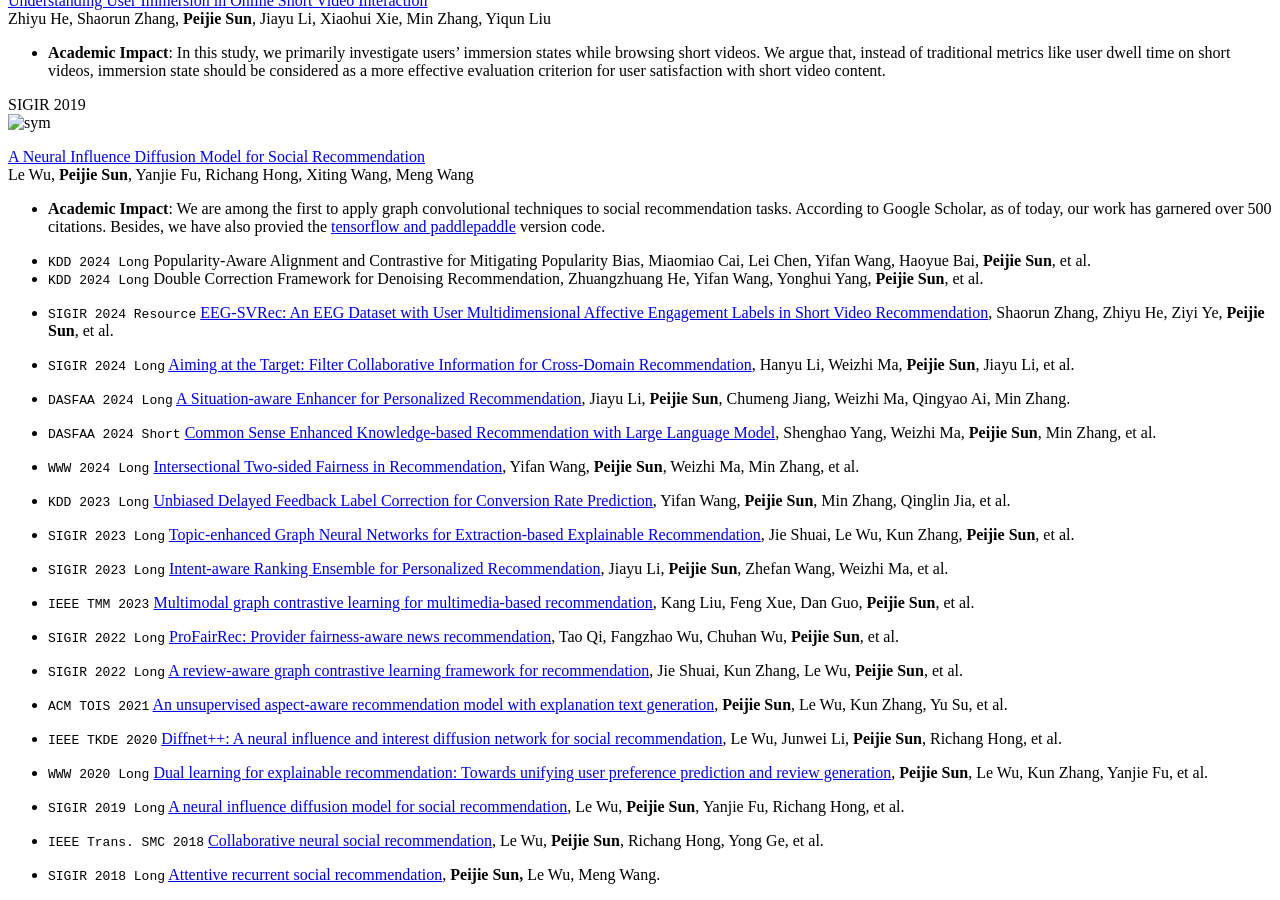
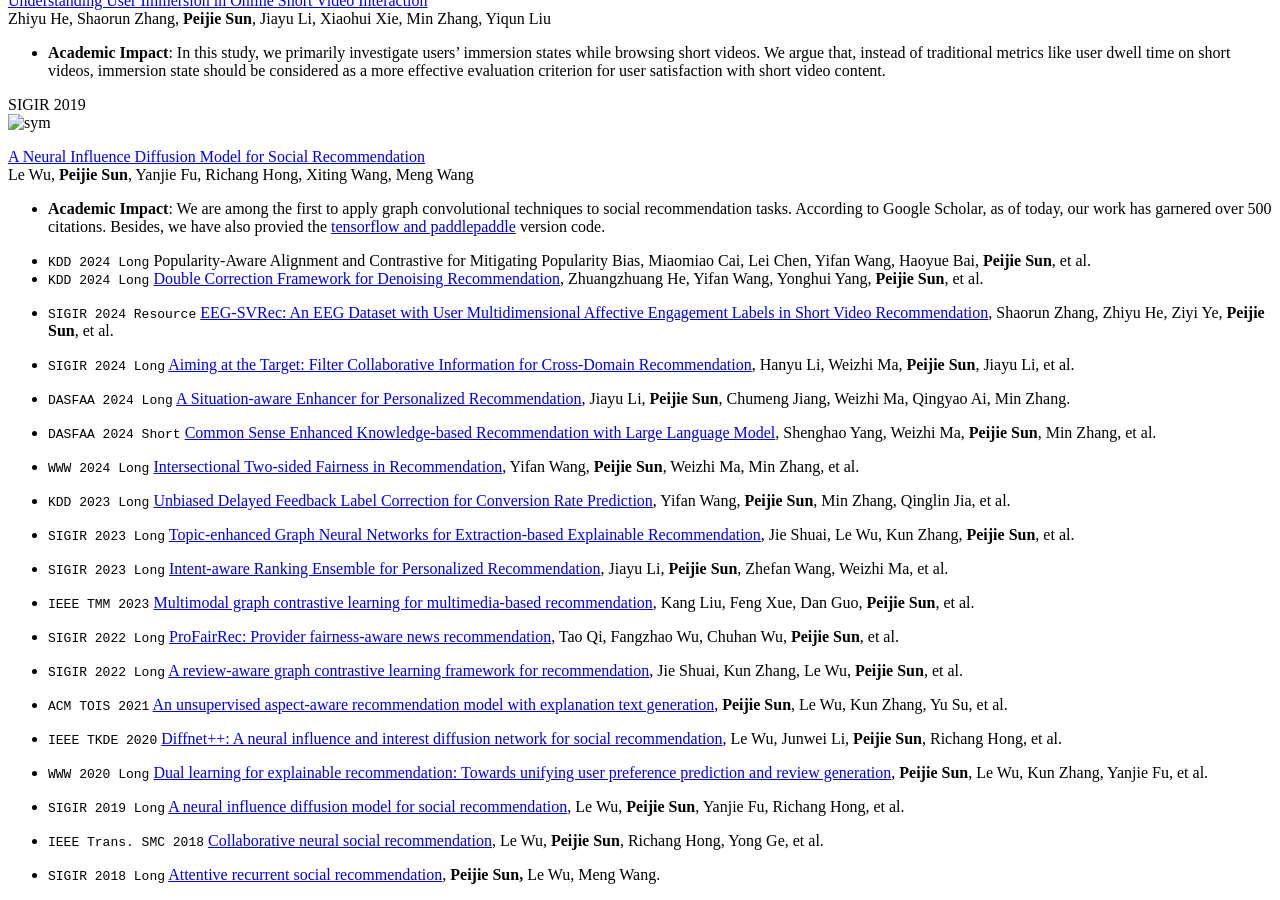
Before and after one commit to PeiJieSun/peijiesun.github.io, a Jekyll site: the page built from _pages/includes/pub.md, in a window 1280 px wide and 900 px high, scrolled down 1072 px. Built offline with Jekyll 4.4.1, drawn with Linux system fonts in a browser that asks for light colours; our own code applies the rules of GitHub Pages for plain Markdown files; comment, search, counter and statistics services are not loaded; part of the change alters nothing that is shown.

Commit message:
Update pub.md

```diff
--- a/_pages/includes/pub.md
+++ b/_pages/includes/pub.md
@@ -59,7 +59,7 @@ Le Wu, **Peijie Sun**, Yanjie Fu, Richang Hong, Xiting Wang, Meng Wang
 </div>
 
 - ``KDD 2024 Long`` Popularity-Aware Alignment and Contrastive for Mitigating Popularity Bias, Miaomiao Cai, Lei Chen, Yifan Wang, Haoyue Bai, **Peijie Sun**, et al.
-- ``KDD 2024 Long`` Double Correction Framework for Denoising Recommendation, Zhuangzhuang He, Yifan Wang, Yonghui Yang, **Peijie Sun**, et al.
+- ``KDD 2024 Long`` [Double Correction Framework for Denoising Recommendation](https://arxiv.org/abs/2405.11272), Zhuangzhuang He, Yifan Wang, Yonghui Yang, **Peijie Sun**, et al.
 - ``SIGIR 2024 Resource`` [EEG-SVRec: An EEG Dataset with User Multidimensional Affective Engagement Labels in Short Video Recommendation](https://arxiv.org/abs/2404.01008), Shaorun Zhang, Zhiyu He, Ziyi Ye, **Peijie Sun**, et al.
 
 - ``SIGIR 2024 Long`` [Aiming at the Target: Filter Collaborative Information for Cross-Domain Recommendation](https://arxiv.org/abs/2403.20296), Hanyu Li, Weizhi Ma, **Peijie Sun**, Jiayu Li, et al.
```
